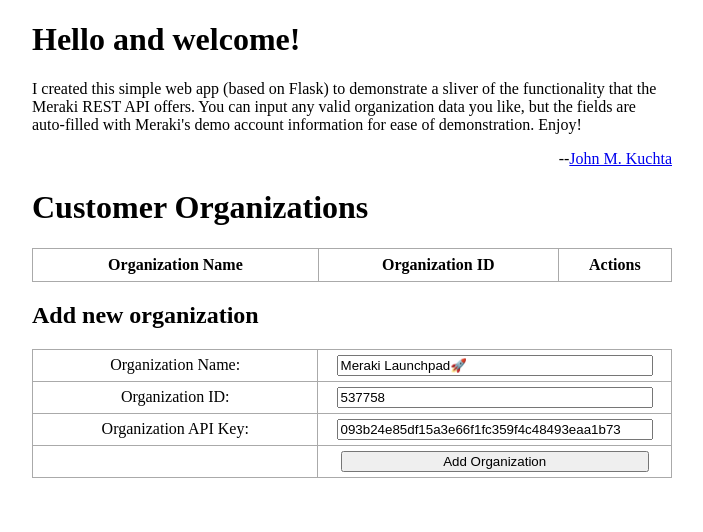
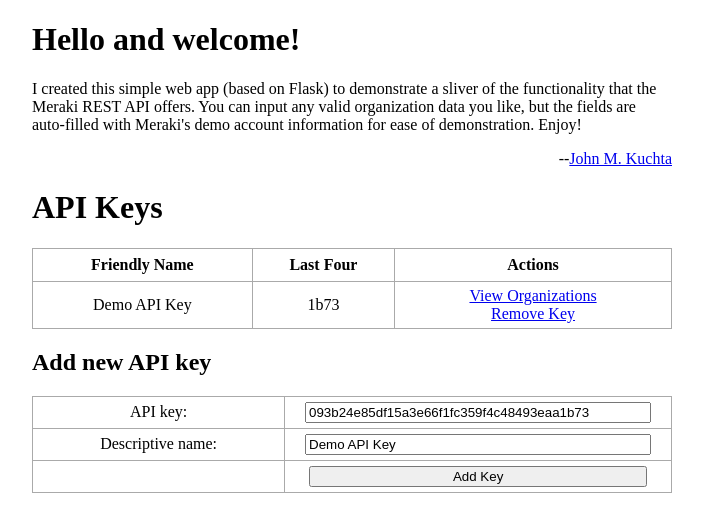
Before and after one commit to TKIPisalegacycipher/MerakiAPInventory, a Flask app: page / in a window 1280 px wide. Shown: the top 532 px of the page, without its empty margins (288-991 px from the left). Run offline with Flask 2, Linux system fonts and the light colour scheme; data comes from the database, SQL or seed files in the repository; data that the repository does not hold is empty.

Commit message:
Reworked the app to use the Meraki SDK instead of invoking the API directly, which makes the app 'safer' and more readable. It also will do more work for you! Instead of having to enter an API key and a network and a network name, you can just enter the API key and the app will show you all your networks.

```diff
--- a/app.py
+++ b/app.py
@@ -1,113 +1,150 @@
 from flask import Flask, render_template, url_for, request, redirect
 from datetime import datetime
 from flask_sqlalchemy import SQLAlchemy
-import requests
-import json
+
+# We're only importing this for its ability to convert JSON to XLSX.
 import pandas
+
+from meraki_sdk.meraki_sdk_client import MerakiSdkClient
+import jsonpickle
+
+
+# With the Meraki SDK, we don't need these.
+#import requests
+#import json
 
 app = Flask(__name__)
 app.config['SQLALCHEMY_DATABASE_URI'] = 'sqlite:///test.db'
+app.config['SQLALCHEMY_TRACK_MODIFICATIONS'] = True
 db = SQLAlchemy(app)
+
+class Api(db.Model):
+	id = db.Column(db.Integer, primary_key=True)
+	key = db.Column(db.String(40))
+	name = db.Column(db.String(100))
+	lastfour = db.Column(db.String(4))
+	orgs = db.relationship('OrganizationList', backref='api_key')
 
 class OrganizationList(db.Model):
 	id = db.Column(db.Integer, primary_key=True)
-	name = db.Column(db.String(200), nullable=False)
-	apiKey = db.Column(db.String(40))
-
-	def __repr__(self):
-		return '<Organization %r>' % self.id
+	name = db.Column(db.String(200))
+	key_id = db.Column(db.Integer, db.ForeignKey('api.id'))
 
 # Global variables; these are idential to the variables you might use in Postman for a given collection
-baseUrl = "https://api.meraki.com/api/v0"
-perPage = 1000
 outputFilePath = "./static/excel/"
 
-# View Organizations
+# You don't need these with the Meraki SDK.
+# baseUrl = "https://api.meraki.com/api/v0"
+# perPage = 1000
+
+# View API keys
 @app.route('/', methods=['POST','GET'])
 def index():
 	if request.method == 'POST':
-		organizationId = request.form['id']
-		organizationName = request.form['name']
-		organizationApiKey = request.form['apiKey']
+		key = request.form['apiKey']
+		name = request.form['name']
+		lastfour = key[len(key)-4:len(key)]
 
-		new_organization = OrganizationList(
-			id = organizationId,
-			name = organizationName,
-			apiKey = organizationApiKey
+		new_key = Api(
+			key = key,
+			name = name,
+			lastfour = lastfour
 			)
 
 		try:
-			db.session.add(new_organization)
+			db.session.add(new_key)
 			db.session.commit()
 			return redirect('/')
+
 		except:
-			return "There was an error adding your organization."
+			return "There was an error adding your API key."
+
 	else:
 		try:
-			organizations = OrganizationList.query.order_by(OrganizationList.name).all()
-			return render_template('index.html', organizations=organizations)
+			api_keys = Api.query.order_by(Api.key).all()
+			return render_template('index.html', keys=api_keys)
 		except:
 			return render_template('index.html')
 
-# Delete Organization
-@app.route('/<int:id>/delete')
+
+# Delete Key
+@app.route('/key/<int:id>/delete')
 def delete(id):
-	organization_to_delete = OrganizationList.query.get_or_404(id)
+	key_to_delete = Api.query.get_or_404(id)
 
 	try:
-		db.session.delete(organization_to_delete)
+		db.session.delete(key_to_delete)
 		db.session.commit()
 		return redirect('/')
 	except:
-		return 'Problem deleting organization.'
+		return 'Problem deleting key.'
+
+# View Organizations
+@app.route('/key/<int:id>/organizations')
+def organizations(id):
+
+	# Connect to the Meraki API.
+	x_cisco_meraki_api_key = Api.query.get_or_404(id).key
+	client = MerakiSdkClient(x_cisco_meraki_api_key)
+
+	# get all organizations
+	orgs = client.organizations.get_organizations()
+
+	try:
+		return render_template('organizations.html', organizations = orgs, id = id)
+	except:
+		return render_template('organizations.html')
 
 # View Inventory
-@app.route('/<int:id>/inventory')
-def inventory(id):
-	organization = OrganizationList.query.get_or_404(id)
-	apiQueryHeaders = {
-		'X-Cisco-Meraki-API-Key': organization.apiKey,
-		'Accept': '*/*',
-		'Accept-Encoding': 'gzip, deflate, br',
-		'Connection': 'keep-alive'
-	}
+@app.route('/key/<int:id>/organization/<organization_id>/inventory')
+def inventory(id, organization_id):
 
-	apiQueryURI = baseUrl + "/organizations/" + str(id) + "/inventory"
+	# Connect to the Meraki API.
+	x_cisco_meraki_api_key = Api.query.get_or_404(id).key
+	client = MerakiSdkClient(x_cisco_meraki_api_key)
 
-	apiResponse = requests.get(
-		apiQueryURI,
-		headers=apiQueryHeaders
-		)
+	# An instance of the OrganizationsController class can be accessed from the API Client.
+	organizations_controller = client.organizations
 
-	apiResponseData = apiResponse.json()
+	# get_organization_inventory() accepts the organization id as integer input and provides a dictionary as output. Contrary to documentation, get_organization_inventory() does not accept a dictionary as input.
+	#collect = {}
+	#collect['organization_id'] = organization_id
 
-	outputExcel = pandas.read_json(apiResponse.content).to_excel(outputFilePath + 'Customer Inventory.xlsx')
+	try:
+		inventory = organizations_controller.get_organization_inventory(organization_id)
 
-	return render_template('inventory.html', apiResponseData = apiResponseData)
+		outputExcel = pandas.read_json(jsonpickle.encode(inventory)).to_excel(outputFilePath + 'Customer Inventory.xlsx')
+
+		return render_template('inventory.html', organization = organization_id, inventory = inventory)
+
+	except Exception as e:
+		return(e)
+
+
 
 # View Networks
-@app.route('/<int:id>/networks')
-def networks(id):
-	organization = OrganizationList.query.get_or_404(id)
-	apiQueryHeaders = {
-		'X-Cisco-Meraki-API-Key': organization.apiKey,
-		'Accept': '*/*',
-		'Accept-Encoding': 'gzip, deflate, br',
-		'Connection': 'keep-alive'
-	}
+@app.route('/key/<int:id>/organization/<organization_id>/networks')
+def networks(id, organization_id):
+	# Connect to the Meraki API.
+	x_cisco_meraki_api_key = Api.query.get_or_404(id).key
+	client = MerakiSdkClient(x_cisco_meraki_api_key)
 
-	apiQueryURI = baseUrl + "/organizations/" + str(id) + "/networks"
+	# An instance of the NetworksController class can be accessed from the API Client.
+	networks_controller = client.networks
 
-	apiResponse = requests.get(
-		apiQueryURI,
-		headers=apiQueryHeaders
-		)
+	# get_organization_networks() accepts a dictionary as input and provides all networks for that organization
+	collect = {}
+	collect['organization_id'] = organization_id
 
-	apiResponseData = apiResponse.json()
+	try:
+		networks = networks_controller.get_organization_networks(collect)
 
-	outputExcel = pandas.read_json(apiResponse.content).to_excel(outputFilePath + 'Customer Networks.xlsx')
+		outputExcel = pandas.read_json(jsonpickle.encode(networks)).to_excel(outputFilePath + 'Customer Networks.xlsx')
 
-	return render_template('networks.html', apiResponseData = apiResponseData)
+		return render_template('networks.html', organization = organization_id, networks = networks)
+
+	except Exception as e:
+		return(e)
 
 
 if __name__ == "__main__":
--- a/templates/index.html
+++ b/templates/index.html
@@ -9,50 +9,43 @@
 	<p>I created this simple web app (based on Flask) to demonstrate a sliver of the functionality that the Meraki REST API offers. You can input any valid organization data you like, but the fields are auto-filled with Meraki's demo account information for ease of demonstration. Enjoy!</p>
 	<p class="signature">--<a href="https://www.linkedin.com/in/jmkuchta/">John M. Kuchta</a></p>
 
-	<h1>Customer Organizations</h1>
+	<h1>API Keys</h1>
 
 	<table>
 		<tr>
-			<th>Organization Name</th>
-			<th>Organization ID</th>
+			<th>Friendly Name</th>
+			<th>Last Four</th>
 			<th>Actions</th>
 		</tr>
 
-		{% for organization in organizations %}
+		{% for key in keys %}
 			<tr>
-				<td>{{ organization.name }}</td>
-				<td>{{ organization.id }}</td>
+				<td>{{ key.name }}</td>
+				<td>{{ key.lastfour }}</td>
 				<td>
-					<a href="/{{organization.id }}/inventory">View Inventory</a>
+					<a href="/key/{{ key.id }}/organizations">View Organizations</a>
 					<br>
-					<a href="/{{organization.id }}/networks">View Networks</a>
-					<br>
-					<a href="/{{ organization.id }}/delete">Remove Organization</a>
+					<a href="/key/{{ key.id }}/delete">Remove Key</a>
 				</td>
 			</tr>
 		{% endfor %}
 
 	</table>
 
-	<h2>Add new organization</h2>
+	<h2>Add new API key</h2>
 	<form action="/" method="POST">
 		<table>
 			<tr>
-				<td>Organization Name: </td>
-				<td><input type="text" name="name" id="name" value='Meraki Launchpad🚀'></td>
-			</tr>
-			<tr>
-				<td>Organization ID: </td>
-				<td><input type="number" name="id" id="id" value='537758'></td>
-
-			</tr>
-			<tr>
-				<td>Organization API Key:</td>
+				<td>API key:</td>
 				<td><input type="text" name="apiKey" id="apiKey" value='093b24e85df15a3e66f1fc359f4c48493eaa1b73'></td>
 			</tr>
 			<tr>
+				<td>Descriptive name:</td>
+				<td><input type="text" name="name" id="name" value='Demo API Key'></td>
+			</tr>
+			<tr>
 				<td></td>
-				<td><input type="submit" value="Add Organization"></td>
+				<td><input type="submit" value="Add Key"></td>
 			</tr>
 		</table>
 	</form>
```
Also changed, not shown: templates/inventory.html (+7 -7 lines), templates/networks.html (+7 -7 lines), templates/organizations.html (added, +36 -0 lines), test.py (deleted, +0 -39 lines), test.db, 3 other files.
